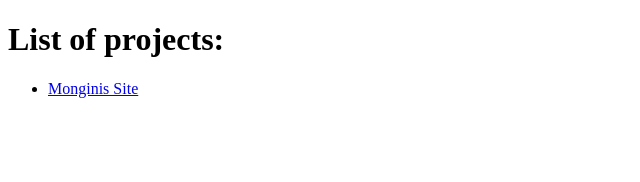
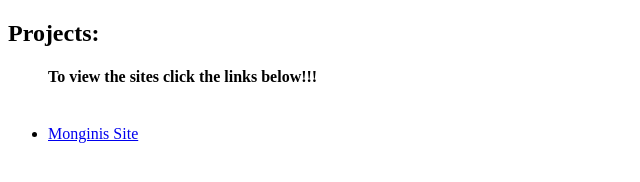
Before and after one commit to VaishnaviVirkud/Projects, a plain HTML site: page index.html in a window 1280 px wide. Shown: the whole page, without its empty margins (0-640 px from the left). Drawn offline with Linux system fonts and the light colour scheme.

Commit message:
Update index.html

```diff
--- a/index.html
+++ b/index.html
@@ -6,8 +6,10 @@
     <title>List of Projects</title>
 </head>
 <body>
-    <h1> List of projects:</h1>
-    <ul style="list-style-type:disc">
+    <h2> Projects:</h2>
+    <ul style="1">
+        <h4> To view the sites click the links below!!!</h4>
+        <br>
         <li> <a href="monginis.net/index.html" target="_blank"> Monginis Site</a> </li>
 
     </ul>
```
